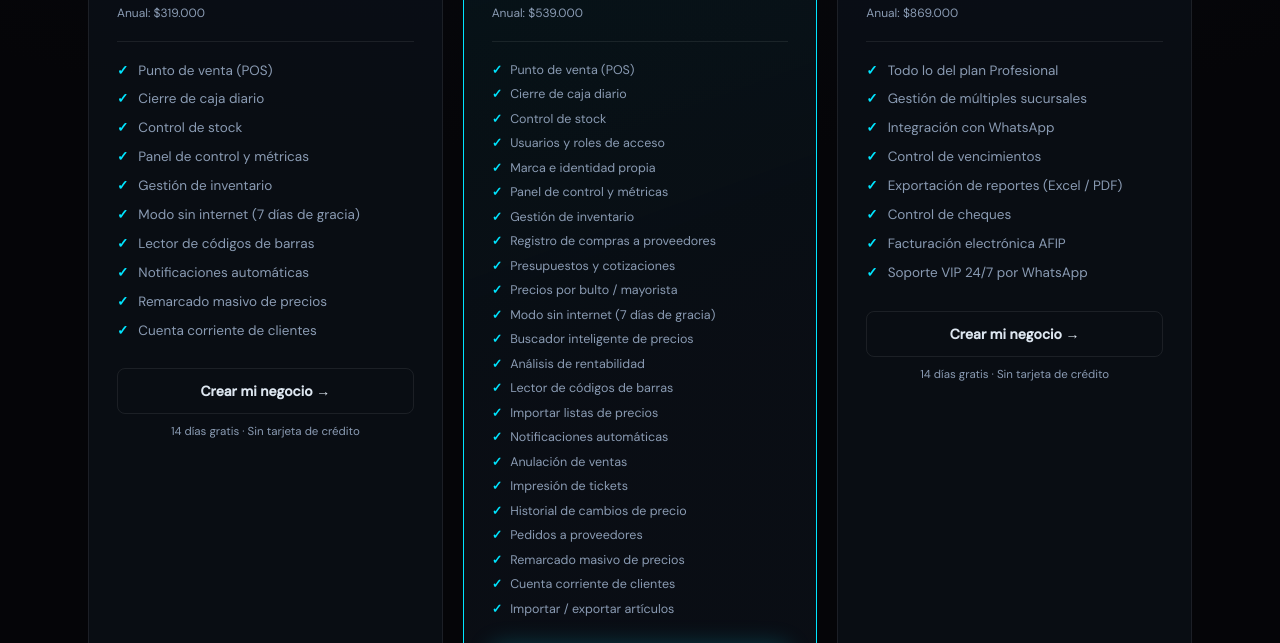
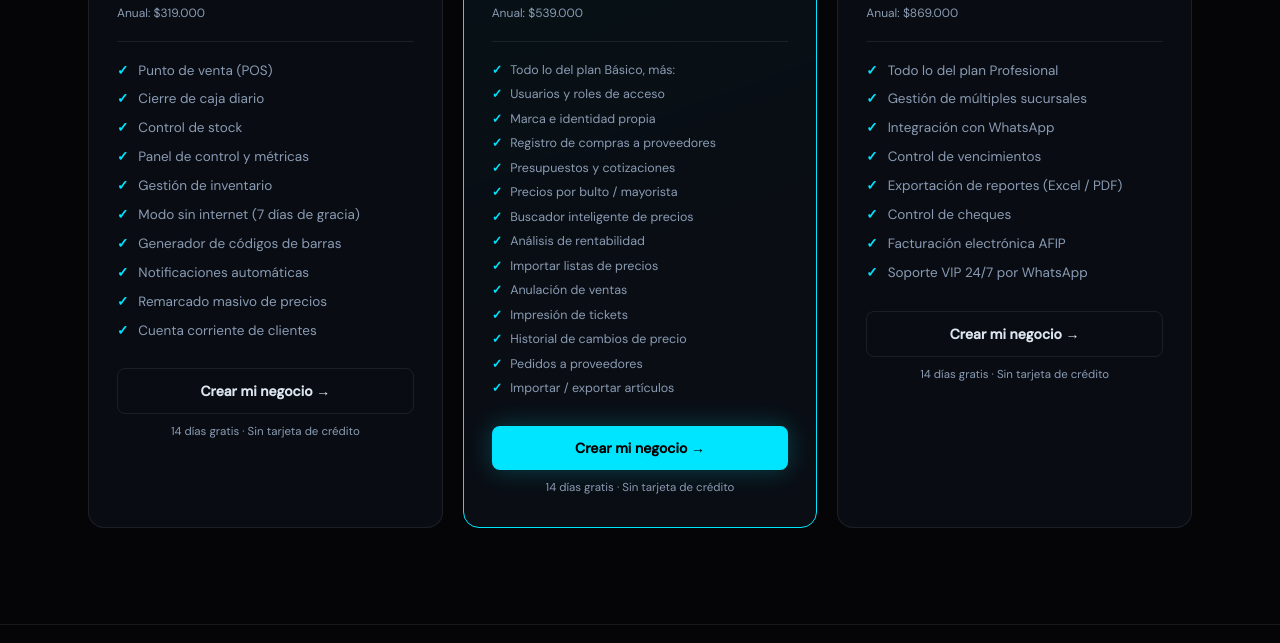
Before and after one commit to gustavontejada-create/AgenZoft, a plain HTML site: page comerciopro.html in a window 1280 px wide. Shown: the part 1859-2502 px from the top of the page. Drawn offline with nearby package versions, Linux system fonts and the light colour scheme.

Commit message:
Actualizacion de plan

```diff
--- a/comerciopro.html
+++ b/comerciopro.html
@@ -164,12 +164,12 @@
         <li>Panel de control y métricas</li>
         <li>Gestión de inventario</li>
         <li>Modo sin internet (7 días de gracia)</li>
-        <li>Lector de códigos de barras</li>
+        <li>Generador de códigos de barras</li>
         <li>Notificaciones automáticas</li>
         <li>Remarcado masivo de precios</li>
         <li>Cuenta corriente de clientes</li>
       </ul>
-      <a href="https://comerciopro.agenzoft.com" target="_blank" class="btn-plan btn-plan-outline">Crear mi negocio →</a>
+      <a href="https://comerciopro.agenzoft.com/registro" target="_blank" class="btn-plan btn-plan-outline">Crear mi negocio →</a>
       <p class="btn-plan-note">14 días gratis · Sin tarjeta de crédito</p>
     </div>
 
@@ -182,31 +182,22 @@
       <div class="plan-annual">Anual: $539.000</div>
       <div class="plan-divider"></div>
       <ul class="plan-features compact">
-        <li>Punto de venta (POS)</li>
-        <li>Cierre de caja diario</li>
-        <li>Control de stock</li>
+        <li>Todo lo del plan Básico, más:</li>
         <li>Usuarios y roles de acceso</li>
         <li>Marca e identidad propia</li>
-        <li>Panel de control y métricas</li>
-        <li>Gestión de inventario</li>
         <li>Registro de compras a proveedores</li>
         <li>Presupuestos y cotizaciones</li>
         <li>Precios por bulto / mayorista</li>
-        <li>Modo sin internet (7 días de gracia)</li>
         <li>Buscador inteligente de precios</li>
         <li>Análisis de rentabilidad</li>
-        <li>Lector de códigos de barras</li>
         <li>Importar listas de precios</li>
-        <li>Notificaciones automáticas</li>
         <li>Anulación de ventas</li>
         <li>Impresión de tickets</li>
         <li>Historial de cambios de precio</li>
         <li>Pedidos a proveedores</li>
-        <li>Remarcado masivo de precios</li>
-        <li>Cuenta corriente de clientes</li>
         <li>Importar / exportar artículos</li>
       </ul>
-      <a href="https://comerciopro.agenzoft.com" target="_blank" class="btn-plan btn-plan-primary">Crear mi negocio →</a>
+      <a href="https://comerciopro.agenzoft.com/registro" target="_blank" class="btn-plan btn-plan-primary">Crear mi negocio →</a>
       <p class="btn-plan-note">14 días gratis · Sin tarjeta de crédito</p>
     </div>
 
@@ -228,7 +219,7 @@
         <li>Facturación electrónica AFIP</li>
         <li>Soporte VIP 24/7 por WhatsApp</li>
       </ul>
-      <a href="https://comerciopro.agenzoft.com" target="_blank" class="btn-plan btn-plan-outline">Crear mi negocio →</a>
+      <a href="https://comerciopro.agenzoft.com/registro" target="_blank" class="btn-plan btn-plan-outline">Crear mi negocio →</a>
       <p class="btn-plan-note">14 días gratis · Sin tarjeta de crédito</p>
     </div>
 
```
Also changed, not shown: ferregestion.html (+3 -3 lines).
